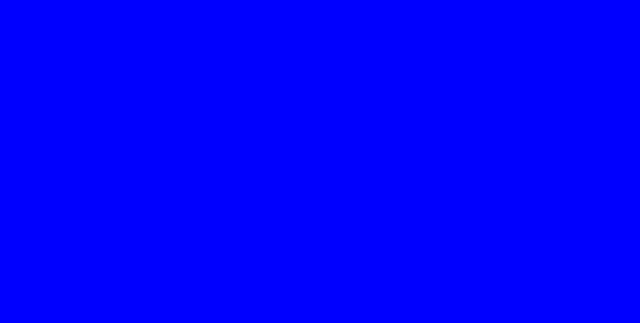
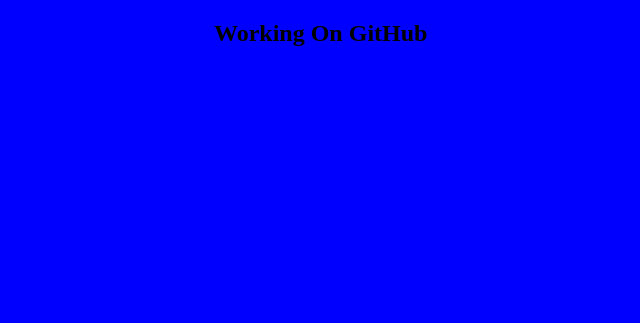
Before and after one commit to cuzbillionz/bad-app, a plain HTML site: page index.html in a window 1280 px wide. Shown: the whole page, without its empty margins (276-916 px from the left). Drawn offline with Linux system fonts and the light colour scheme.

Commit message:
Secon commit for bad-app

```diff
--- a/index.html
+++ b/index.html
@@ -7,6 +7,6 @@
     <title>Document</title>
 </head>
 <body style="height: 300px; width:300px; margin:0 auto; background-color: blue;">
-
+    <h2>Working On GitHub</h2>
 </body>
 </html>
```
